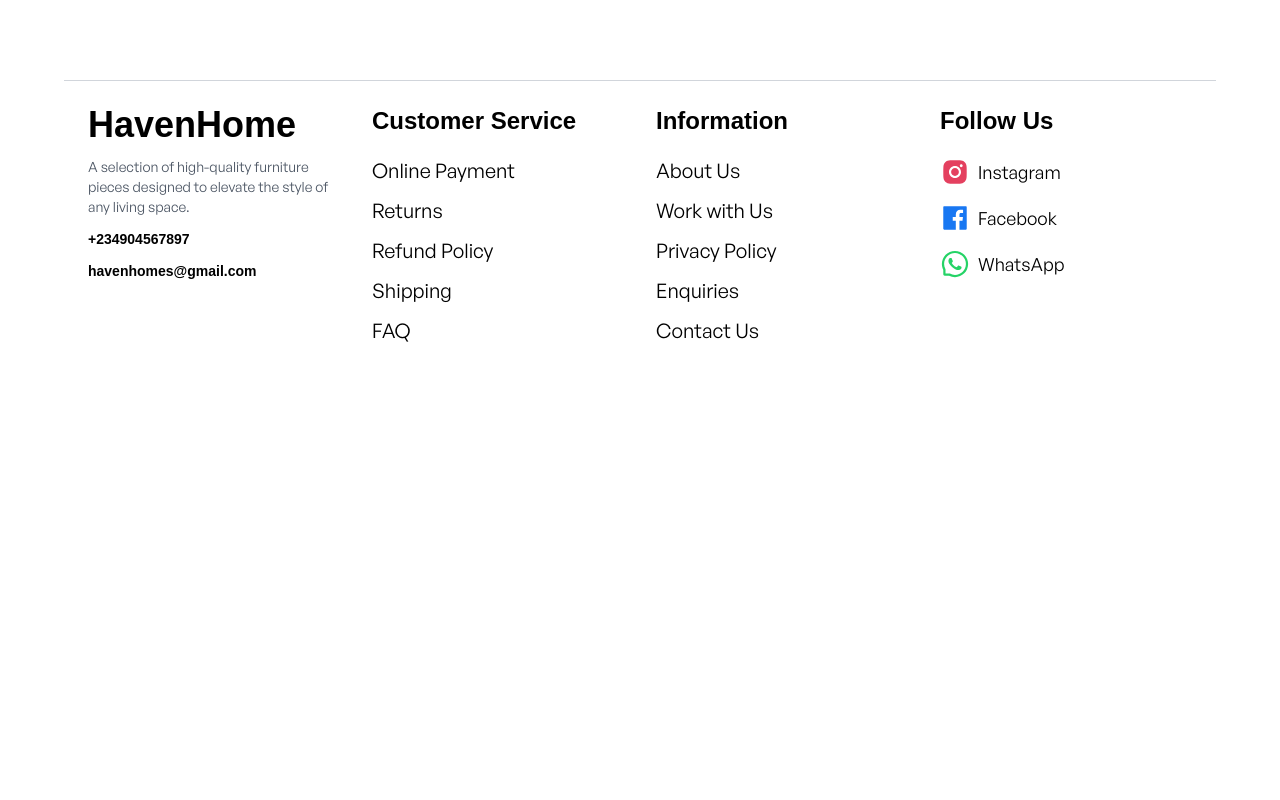
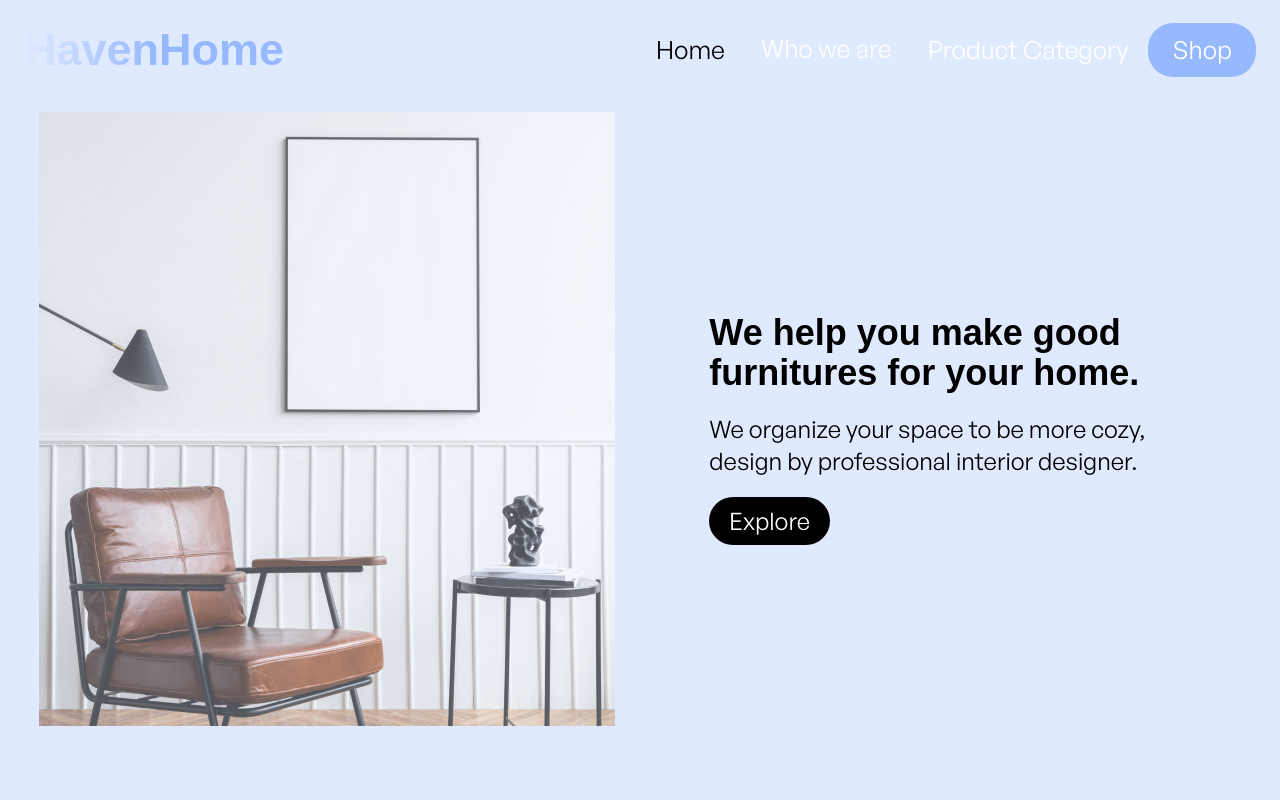
Before and after one commit to zhulix13/Haven-Home, a React (Vite) app: page /about in a window 1280 px wide. Shown: the top 800 px of the page. Built offline with nearby package versions, Linux system fonts and the light colour scheme; a web font is replaced by a local one.

Commit message:
building the who we are page

```diff
--- a/src/App.jsx
+++ b/src/App.jsx
@@ -1,36 +1,21 @@
-import './index.css'
-import Header from './constant/Header'
-import Footer from './constant/Footer';
-import Home from './home/index';
-import { BrowserRouter as Router,Routes ,Route, useLocation} from 'react-router-dom'
+import "./index.css";
+import Header from "./constant/Header";
+import Footer from "./constant/Footer";
+import Home from "./home/index";
+import WhoWeAre from "./who we are";
+import { BrowserRouter as Router, Routes, Route } from "react-router-dom";
 
 function App() {
   return (
     <Router>
-      <Layout />
-
+      <Routes>
+        <Route path="/" element={<Home />} />
+        <Route path="/about" element={<WhoWeAre />} />
+        {/* Add other routes */}
+      </Routes>
+      <Footer />
     </Router>
   );
 }
 
-function Layout() {
-  const location = useLocation();
-
-  // Check if the current page is "FirstPage"
-  const isFirstPage = location.pathname === "/";
-
-  return (
-    <div>
-
-
-      <Routes>
-        <Route path="/" element={<Home/>} />
-
-        {/* Add other routes */}
-      </Routes>
-      <Footer/>
-    </div>
-  );
-}
-
-export default App
+export default App;
--- /dev/null
+++ b/src/who we are/components/hero-section.jsx
@@ -0,0 +1,28 @@
+import Header from "../../constant/Header";
+import Image1 from "../../assets/who-we-are/image1.png";
+
+function Hero() {
+  return (
+    <main className="bg-[#E0EAFE] ">
+      <Header />
+      <div className="items-center py-28 space-y-5 gap-9 justify-evenly mx-auto sm:flex ">
+        <div className="items-center">
+          <img src={Image1} alt="living-room" className="object-contain " />
+
+        </div>
+      <div className="justify-start px-5 space-y-5 flex-col">
+         <h1 className="font-clash text-3xl md:text-4xl max-w-lg font-semibold ">We help you make good furnitures for your home.</h1>
+         <p className="font-sans font-regular text-xl text-wrap max-w-lg md:text-2xl">
+            We organize your space to be more cozy, design by professional
+            interior designer.
+         </p>
+         <div className="">
+            <button className="font-sans font-regular text-white py-2 px-5 cursor-pointer bg-black rounded-3xl text-2xl">Explore</button>
+         </div>
+         </div>
+      </div>
+    </main>
+  );
+}
+
+export default Hero;
--- /dev/null
+++ b/src/who we are/components/mission.jsx
@@ -0,0 +1,16 @@
+
+
+function Mission (){
+   return(
+      <section>
+         <h1>Our Mission</h1>
+         <p>We have attended thousands of events across Nigeria and these are some of them.</p>
+
+         <div className="grid ">
+
+         </div>
+      </section>
+   )
+}
+
+export default Mission
--- /dev/null
+++ b/src/who we are/index.jsx
@@ -0,0 +1,12 @@
+import Hero from "./components/hero-section"
+import Mission from "./components/mission"
+
+function WhoWeAre(){
+   return(
+      <>
+         <Hero />
+      </>
+   )
+}
+
+export default WhoWeAre
```
Also changed, not shown: src/assets/who-we-are/image1.png (added).
